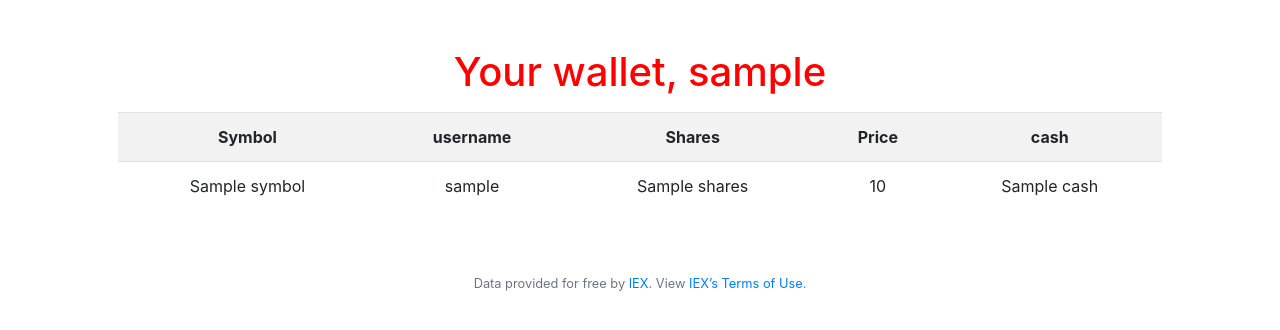
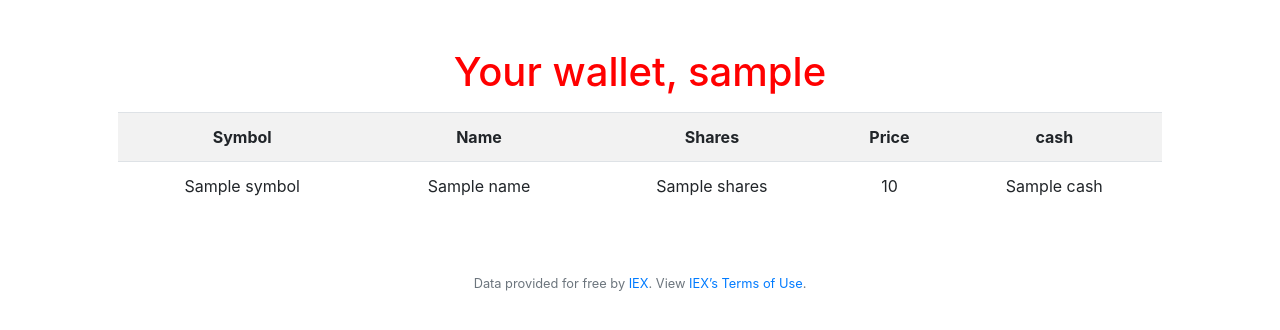
Before and after one commit to aminedachir/Finnace.solutions, a Flask app: template templates/index.html in a window 1280 px wide. Shown: the part 76-406 px from the top of the page. Run offline with Flask 2, Linux system fonts and the light colour scheme; the template is opened without the code that fills it: most values are stand-ins (such as "Sample title", 1, 10 or a date in 2020); some libraries are stand-ins or nearby versions.

Commit message:
update username

```diff
--- a/templates/index.html
+++ b/templates/index.html
@@ -10,14 +10,14 @@
         <table class="table table-striped">
             <tr>
                 <th>Symbol</th>
-                <th>username</th>
+                <th>Name</th>
                 <th>Shares</th>
                 <th>Price</th>
                 <th>cash</th>
             </tr>
             <tr>
                 <td>{{symbol}}</td>
-                <td>{{username}}</td>
+                <td>{{name}}</td>
                 <td>{{shares}}</td>
                 <td>{{price}}</td>
                 <td>{{cash}}</td>
```
